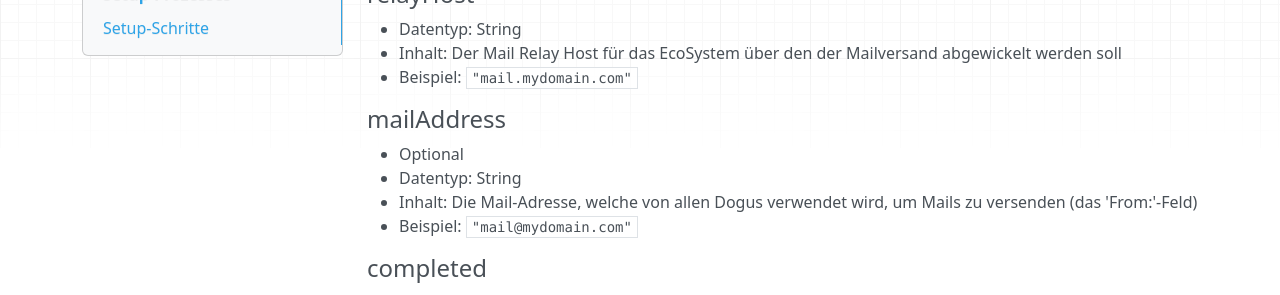
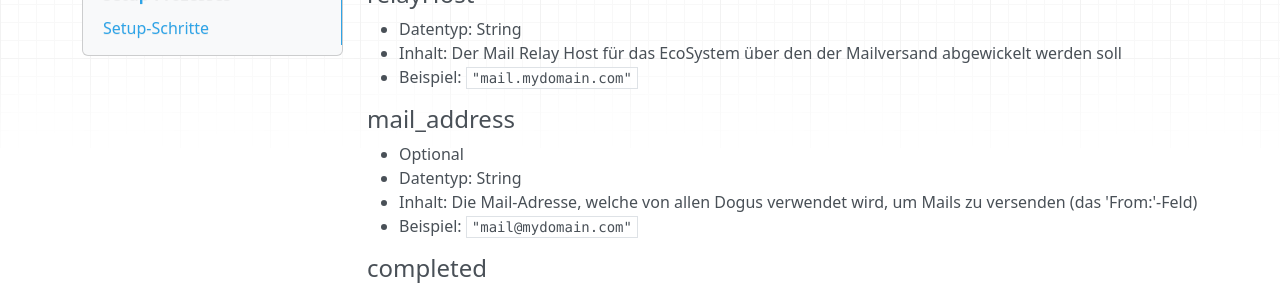
Before and after one commit to cloudogu/ecosystem, an MkDocs documentation site: the page built from docs/docs/user-guide/setup-json_de.md, in a window 1280 px wide and 900 px high, scrolled down 2436 px. Shown: the part 158-453 px from the top of the window. Built offline with MkDocs 1.6.1, drawn with Linux system fonts in a browser that asks for light colours; nearby versions of some CDN libraries; old or Windows-style settings are respelled for this version of MkDocs.

Commit message:
Use correct parameter name for dogu sender mail address configuration

```diff
--- a/docs/docs/user-guide/setup-json_de.md
+++ b/docs/docs/user-guide/setup-json_de.md
@@ -101,7 +101,7 @@ Eigenschaften:
 * Inhalt: Der Mail Relay Host für das EcoSystem über den der Mailversand abgewickelt werden soll
 * Beispiel: ``"mail.mydomain.com"``
 
-#### mailAddress
+#### mail_address
 * Optional
 * Datentyp: String
 * Inhalt: Die Mail-Adresse, welche von allen Dogus verwendet wird, um Mails zu versenden (das 'From:'-Feld)
```
Also changed, not shown: docs/docs/user-guide/setup-json.md (+1 -1 lines).
